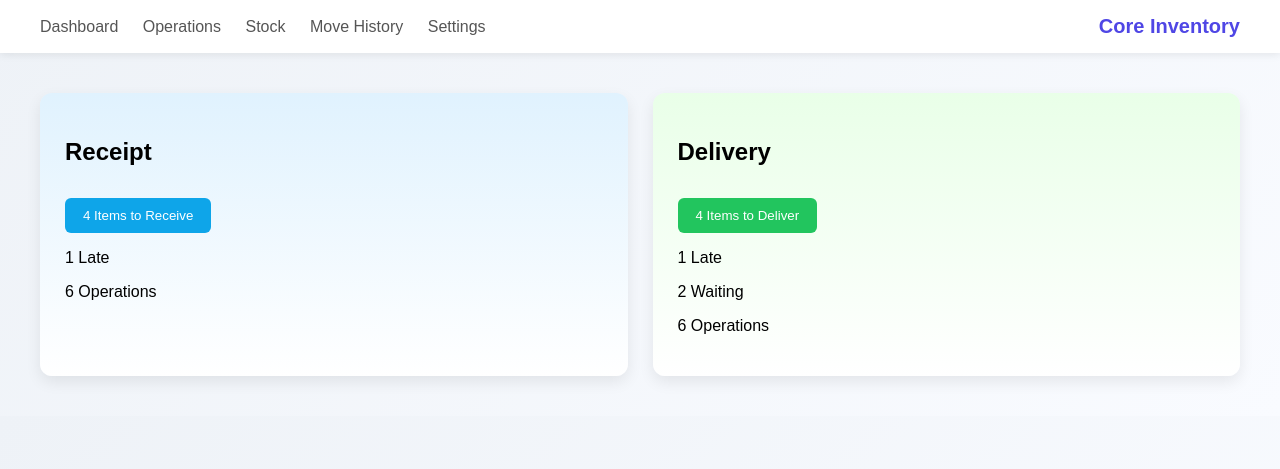
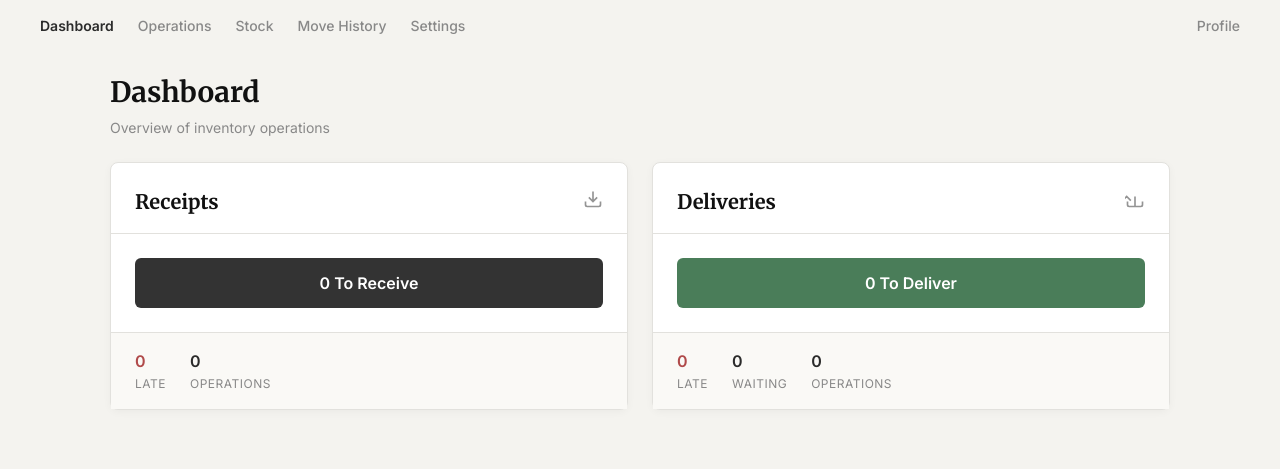
Before and after one commit to Jeetmakani51/CoreInventory, a Flask app: page / in a window 1280 px wide. Shown: the top 469 px of the page. Run offline with Flask 3, Linux system fonts and the light colour scheme.

Commit message:
unnecessary files deleted, dashboard page updated

```diff
--- a/static/dashboard.css
+++ b/static/dashboard.css
@@ -1,72 +1,180 @@
-body {
+* {
+  box-sizing: border-box;
   margin: 0;
-  font-family: Arial, Helvetica, sans-serif;
-  background: linear-gradient(135deg, #eef2f7, #f9fbff);
+  padding: 0;
 }
 
-.navbar {
-  background: #fff;
+:root {
+  --bg-color: #f4f3ef;
+  --card-bg: #ffffff;
+  --text-main: #2b2b2b;
+  --text-muted: #888888;
+  --border-color: #e2e1dd;
+  --input-bg: #f0f0ed;
+  --green-primary: #4a7d59;
+  --red-error: #b04a4a;
+}
+
+body {
+  background-color: var(--bg-color);
+  color: var(--text-main);
+  font-family: 'Inter', sans-serif;
+  line-height: 1.5;
+  padding-bottom: 40px;
+}
+
+h1, h2 {
+  font-family: 'Merriweather', serif;
+  color: #111;
+}
+
+h1 {
+  font-size: 28px;
+}
+
+h2 {
+  font-size: 20px;
+}
+
+/* Navigation */
+.top-nav {
+  display: flex;
+  justify-content: space-between;
   padding: 15px 40px;
+  font-size: 14px;
+  color: var(--text-muted);
+}
+
+.top-nav ul {
+  display: flex;
+  gap: 24px;
+  list-style: none;
+}
+
+.top-nav a {
+  text-decoration: none;
+  color: inherit;
+  font-weight: 500;
+}
+
+.top-nav a.active-nav {
+  color: var(--text-main);
+  font-weight: 600;
+}
+
+/* Container & Header */
+.app-container {
+  max-width: 1100px;
+  margin: 0 auto;
+  padding: 20px;
+}
+
+.page-header {
+  margin-bottom: 24px;
+}
+
+.subtitle {
+  color: var(--text-muted);
+  font-size: 14px;
+  margin-top: 4px;
+}
+
+/* Grid & Cards */
+.dashboard-grid {
+  display: grid;
+  grid-template-columns: repeat(auto-fit, minmax(320px, 1fr));
+  gap: 24px;
+}
+
+.card {
+  background: var(--card-bg);
+  border-radius: 8px;
+  box-shadow: 0 2px 8px rgba(0,0,0,0.04);
+  border: 1px solid var(--border-color);
+  display: flex;
+  flex-direction: column;
+}
+
+.dash-card .card-header {
   display: flex;
   justify-content: space-between;
   align-items: center;
-  box-shadow: 0 2px 8px rgba(0,0,0,0.08);
+  padding: 24px 24px 16px 24px;
+  border-bottom: 1px solid var(--border-color);
 }
 
-.nav-links a {
-  margin-right: 20px;
-  text-decoration: none;
-  color: #555;
-  font-weight: 500;
+.icon-placeholder {
+  font-size: 20px;
+  opacity: 0.5;
 }
 
-.nav-links a:hover {
-  color: #4f46e5;
+.dash-card .card-body {
+  padding: 24px;
 }
 
-.title {
-  font-size: 20px;
-  font-weight: bold;
-  color: #4f46e5;
+.dash-card .card-footer {
+  display: flex;
+  gap: 24px;
+  padding: 16px 24px;
+  background-color: #faf9f6;
+  border-top: 1px solid var(--border-color);
+  margin-top: auto;
 }
 
-.container {
-  padding: 40px;
+/* Buttons */
+button {
+  font-family: 'Inter', sans-serif;
+  font-weight: 500;
+  border-radius: 6px;
+  cursor: pointer;
+  border: 1px solid transparent;
+  transition: opacity 0.2s;
 }
 
-.cards {
-  display: flex;
-  gap: 25px;
+button:hover {
+  opacity: 0.9;
 }
 
-.card {
-  flex: 1;
-  padding: 25px;
-  border-radius: 12px;
-  box-shadow: 0 6px 15px rgba(0,0,0,0.08);
+.full-width {
+  width: 100%;
 }
 
-.receipt {
-  background: linear-gradient(#e0f2fe, #ffffff);
+.large-btn {
+  padding: 14px 20px;
+  font-size: 16px;
+  font-weight: 600;
 }
 
-.delivery {
-  background: linear-gradient(#e9ffe8, #ffffff);
+.btn-dark {
+  background: #333;
+  color: #fff;
 }
 
-.btn {
-  margin-top: 12px;
-  padding: 10px 18px;
-  border: none;
-  border-radius: 6px;
-  color: white;
-  cursor: pointer;
+.btn-green {
+  background: var(--green-primary);
+  color: #fff;
 }
 
-.receive-btn {
-  background: #0ea5e9;
+/* Stats */
+.stat-item {
+  display: flex;
+  flex-direction: column;
 }
 
-.deliver-btn {
-  background: #22c55e;
+.stat-value {
+  font-size: 16px;
+  font-weight: 600;
+  color: var(--text-main);
 }
+
+.stat-label {
+  font-size: 12px;
+  color: var(--text-muted);
+  text-transform: uppercase;
+  letter-spacing: 0.5px;
+  margin-top: 2px;
+}
+
+.text-red {
+  color: var(--red-error);
+}
--- /dev/null
+++ b/static/dashboard.js
@@ -0,0 +1,40 @@
+document.addEventListener('DOMContentLoaded', () => {
+
+  // Simulated data payload from your Flask backend
+  const dashboardData = {
+    receipts: {
+      pending: 4,
+      late: 1,
+      totalOperations: 6
+    },
+    deliveries: {
+      pending: 4,
+      late: 1,
+      waiting: 2,
+      totalOperations: 6
+    }
+  };
+
+  // 1. Populate Receipt Data
+  document.getElementById('btn-receipts').textContent = `${dashboardData.receipts.pending} To Receive`;
+  document.getElementById('stat-receipt-late').textContent = dashboardData.receipts.late;
+  document.getElementById('stat-receipt-ops').textContent = dashboardData.receipts.totalOperations;
+
+  // 2. Populate Delivery Data
+  document.getElementById('btn-deliveries').textContent = `${dashboardData.deliveries.pending} To Deliver`;
+  document.getElementById('stat-delivery-late').textContent = dashboardData.deliveries.late;
+  document.getElementById('stat-delivery-waiting').textContent = dashboardData.deliveries.waiting;
+  document.getE dlementById('stat-delivery-ops').textContent = dashboardData.deliveries.totalOperations;
+
+  // 3. Navigation Actions
+  document.getElementById('btn-receipts').addEventListener('click', () => {
+    // Redirects to operations page (you can pass URL parameters later to auto-filter)
+    window.location.href = './operations.html?view=receipts';
+  });
+
+  document.getElementById('btn-deliveries').addEventListener('click', () => {
+    // Redirects to the delivery page we built earlier
+    window.location.href = './delivery.html';
+  });
+
+});
--- a/templates/dashboard.html
+++ b/templates/dashboard.html
@@ -1,70 +1,83 @@
 <!DOCTYPE html>
-<html>
+<html lang="en">
+<head>
+  <meta charset="UTF-8">
+  <meta name="viewport" content="width=device-width, initial-scale=1.0">
+  <title>Dashboard - Core Inventory</title>
+  <link rel="stylesheet" href="../static/dashboard.css">
+  <link href="https://fonts.googleapis.com/css2?family=Merriweather:wght@700&family=Inter:wght@400;500;600&display=swap" rel="stylesheet">
+</head>
+<body>
+  <nav class="top-nav">
+    <ul>
+      <li><a href="./dashboard.html" class="active-nav">Dashboard</a></li>
+      <li><a href="./operations.html">Operations</a></li>
+      <li><a href="./stocks.html">Stock</a></li>
+      <li><a href="./history.html">Move History</a></li>
+      <li><a href="./settings.html">Settings</a></li>
+    </ul>
+    <span><a href="./profile.html">Profile</a></span>
+  </nav>
 
-<head>
-    <title>Core Inventory</title>
-    <link rel="stylesheet" href="{{ url_for('static', filename='dashboard.css') }}">
-</head>
+  <main class="app-container">
+    <header class="page-header">
+      <div class="header-titles">
+        <h1>Dashboard</h1>
+        <p class="subtitle">Overview of inventory operations</p>
+      </div>
+    </header>
 
-<body>
+<div class="dashboard-grid">
+      <div class="card dash-card">
+        <div class="card-header">
+          <h2>Receipts</h2>
+          <span class="icon-placeholder">
+            <svg width="20" height="20" viewBox="0 0 24 24" fill="none" stroke="currentColor" stroke-width="2"><path d="M21 15v4a2 2 0 0 1-2 2H5a2 2 0 0 1-2-2v-4M7 10l5 5 5-5M12 15V3"/></svg>
+          </span>
+        </div>
+        <div class="card-body">
+          <button id="btn-receipts" class="btn-dark full-width large-btn">0 To Receive</button>
+        </div>
+        <div class="card-footer">
+          <div class="stat-item">
+            <span id="stat-receipt-late" class="stat-value text-red">0</span>
+            <span class="stat-label">Late</span>
+          </div>
+          <div class="stat-item">
+            <span id="stat-receipt-ops" class="stat-value">0</span>
+            <span class="stat-label">Operations</span>
+          </div>
+        </div>
+      </div>
 
-    <div class="navbar">
+      <div class="card dash-card">
+        <div class="card-header">
+          <h2>Deliveries</h2>
+          <span class="icon-placeholder">
+            <svg width="20" height="20" viewBox="0 0 24 24" fill="none" stroke="currentColor" stroke-width="2"><path d="M21 15v4a2 2 0 0 1-2 2H5a2 2 0 0 1-2-2v-4M7 14l-5-5-5 5M12 9v12"/></svg>
+          </span>
+        </div>
+        <div class="card-body">
+          <button id="btn-deliveries" class="btn-green full-width large-btn">0 To Deliver</button>
+        </div>
+        <div class="card-footer">
+          <div class="stat-item">
+            <span id="stat-delivery-late" class="stat-value text-red">0</span>
+            <span class="stat-label">Late</span>
+          </div>
+          <div class="stat-item">
+            <span id="stat-delivery-waiting" class="stat-value">0</span>
+            <span class="stat-label">Waiting</span>
+          </div>
+          <div class="stat-item">
+            <span id="stat-delivery-ops" class="stat-value">0</span>
+            <span class="stat-label">Operations</span>
+          </div>
+        </div>
+      </div>
+    </div>
+  </main>
 
-        <div class="nav-links">
-            <a href="#">Dashboard</a>
-            <a href="#">Operations</a>
-            <a href="#">Stock</a>
-            <a href="movehistory.html">Move History</a>
-            <a href="#">Settings</a>
-        </div>
-
-        <div class="title">
-            Core Inventory
-        </div>
-
-    </div>
-
-
-    <div class="container">
-
-        <div class="cards">
-
-            <div class="card receipt">
-
-                <h2>Receipt</h2>
-
-                <button class="btn receive-btn">
-                    4 Items to Receive
-                </button>
-
-                <div class="stats">
-                    <p>1 Late</p>
-                    <p>6 Operations</p>
-                </div>
-
-            </div>
-
-
-            <div class="card delivery">
-
-                <h2>Delivery</h2>
-
-                <button class="btn deliver-btn">
-                    4 Items to Deliver
-                </button>
-
-                <div class="stats">
-                    <p>1 Late</p>
-                    <p>2 Waiting</p>
-                    <p>6 Operations</p>
-                </div>
-
-            </div>
-
-        </div>
-
-    </div>
-
+  <script src="../static/dashboard.js"></script>
 </body>
-
 </html>
```
Also changed, not shown: templates/base.html (deleted, +0 -16 lines), static/operation.css (deleted), static/script.js (deleted), templates/history.html (deleted), templates/operation.html (deleted), templates/operations.html (deleted), templates/products.html (deleted), templates/profile.html (deleted), templates/settings.html (deleted).
